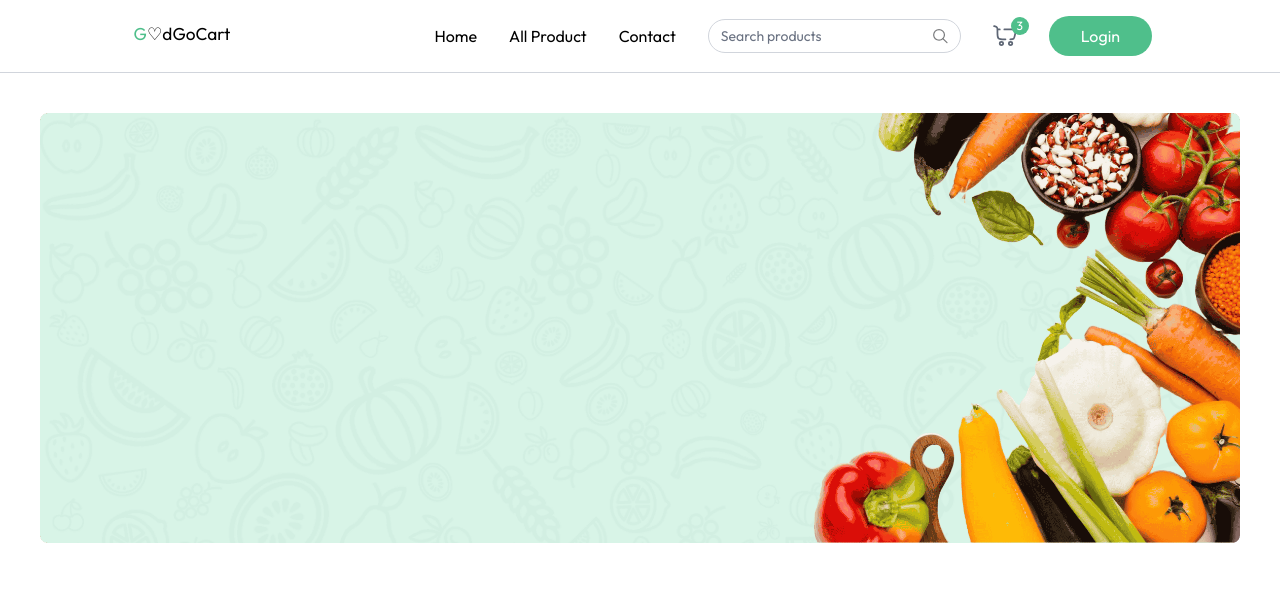
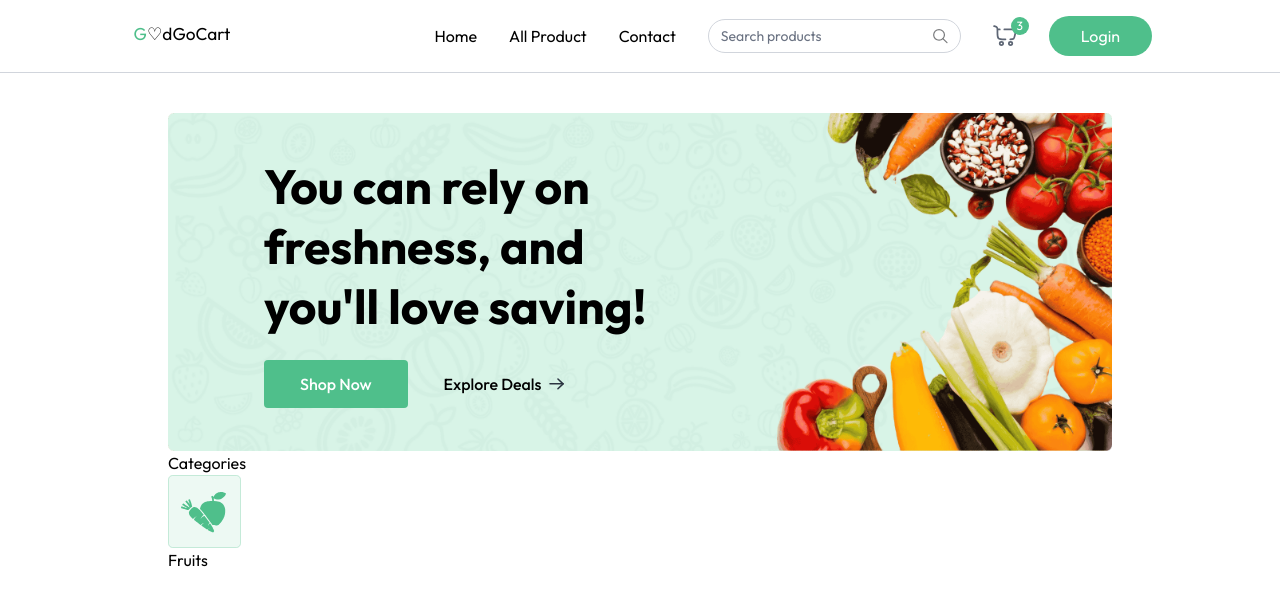
Before and after one commit to shanedrasingh05/gudgocart, a React (Vite) app in the folder client/: page / in a window 1280 px wide. Shown: the top 606 px of the page. Built offline with nearby package versions, Linux system fonts and the light colour scheme.

Commit message:
add file

```diff
--- a/client/src/App.jsx
+++ b/client/src/App.jsx
@@ -1,22 +1,25 @@
 import React from 'react'
 import Navbar from './components/Navbar'
-import { Route, Routes } from "react-router-dom";
+import { Route, Routes, useLocation } from "react-router-dom";
 import Home from './pages/Home';
 
 const App = () => {
+
+  const isSellerPath = useLocation().pathname.includes("seller");
+
   return (
     <div>
-      <Navbar />
+      {isSellerPath ? null : <Navbar />}
 
-      <div>
-          <Routes>
-            <Route exact path="/" element={<Home />} />
-
-          </Routes>
+      <div
+        className={`${isSellerPath ? "" : "px-6 md:px-16 lg:px-24 xl:px-32"}`}
+      >
+        <Routes>
+          <Route exact path="/" element={<Home />} />
+        </Routes>
       </div>
-
     </div>
-  )
+  );
 }
 
 export default App
--- /dev/null
+++ b/client/src/components/Categories.jsx
@@ -0,0 +1,23 @@
+import React from 'react'
+import { assets } from '../assets/assets';
+
+const Categories = () => {
+  return (
+    <div>
+      <p>Categories</p>
+
+      <div>
+
+        <div>
+            <img src={assets.box_icon} alt="" />
+            <p>Fruits</p>
+        </div>
+
+      </div>
+
+
+    </div>
+  );
+}
+
+export default Categories
--- a/client/src/components/MainBanner.jsx
+++ b/client/src/components/MainBanner.jsx
@@ -1,13 +1,59 @@
 import React from 'react'
 import { assets } from '../assets/assets'
+import { Link } from 'react-router-dom';
 
 const MainBanner = () => {
   return (
-    <div className='relative'>
-      <img src={assets.main_banner_bg} alt="banner" className='w-full hidden md:block' />
-      <img src={assets.main_banner_bg_sm} alt="banner" className='w-full md:hidden' />
+    <div className="relative">
+      <img
+        src={assets.main_banner_bg}
+        alt="banner"
+        className="w-full hidden md:block"
+      />
+      <img
+        src={assets.main_banner_bg_sm}
+        alt="banner"
+        className="w-full md:hidden"
+      />
+
+      <div
+        className="absolute inset-0 flex flex-col items-center md:items-start
+      justify-end md:justify-center pb-24 md:pb-0 px-4 md:pl-18 lg:pl-24"
+      >
+        {/* <h1>Freshness You Can Trust, Saving You will Love!</h1> */}
+        <h1 className="text-3xl md:text-4xl lg:text-5xl font-bold text-center md:text-left max-w-72 md:max-w-80 lg:max-w-105 leading-tight lg:leading-15">
+          You can rely on freshness, and you'll love saving!
+        </h1>
+
+        <div className="flex items-center mt-6 font-medium">
+          <Link
+            to={"/products"}
+            className="group flex items-center gap-2 px-7 md:px-9 py-3 bg-primary hover:bg-primary-dull transition rounded
+                text-white cursor-pointer"
+          >
+            Shop Now
+            <img
+              className="md:hidden transition group-focus:translate-x-1"
+              src={assets.white_arrow_icon}
+              alt="arrow"
+            />
+          </Link>
+
+          <Link
+            to={"/products"}
+            className="group hidden md:flex items-center gap-2 px-7 md:px-9 py-3 cursor-pointer"
+          >
+            Explore Deals
+            <img
+              className="transition group-hover:translate-x-1"
+              src={assets.black_arrow_icon}
+              alt="arrow"
+            />
+          </Link>
+        </div>
+      </div>
     </div>
-  )
+  );
 }
 
 export default MainBanner
--- a/client/src/pages/Home.jsx
+++ b/client/src/pages/Home.jsx
@@ -1,10 +1,12 @@
 import React from 'react'
 import MainBanner from '../components/MainBanner'
+import Categories from '../components/Categories'
 
 const Home = () => {
   return (
     <div className='m-10'>
       <MainBanner />
+      <Categories />
     </div>
   )
 }
```
Also changed, not shown: 2 other files (tests, documents, lock files or other folders).
